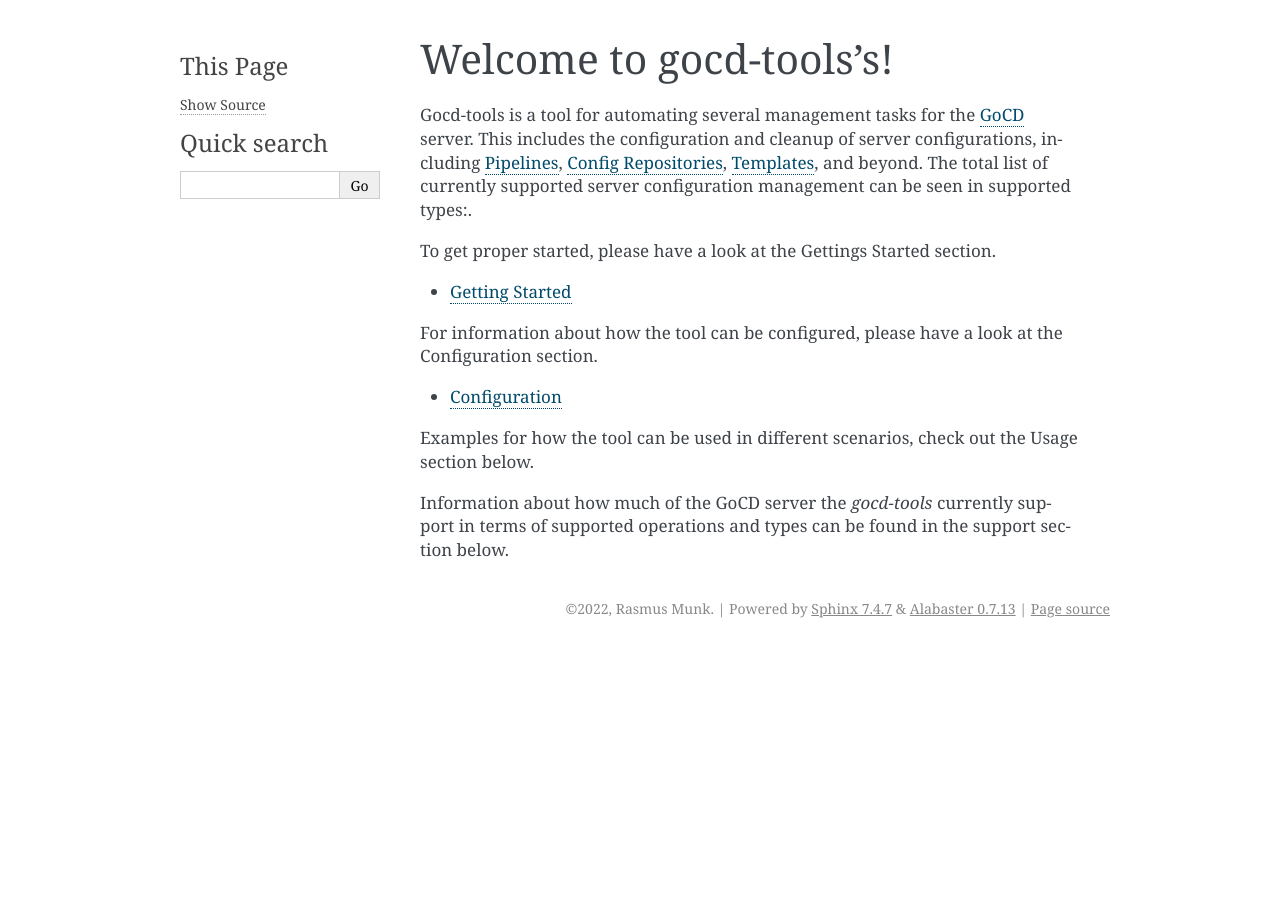
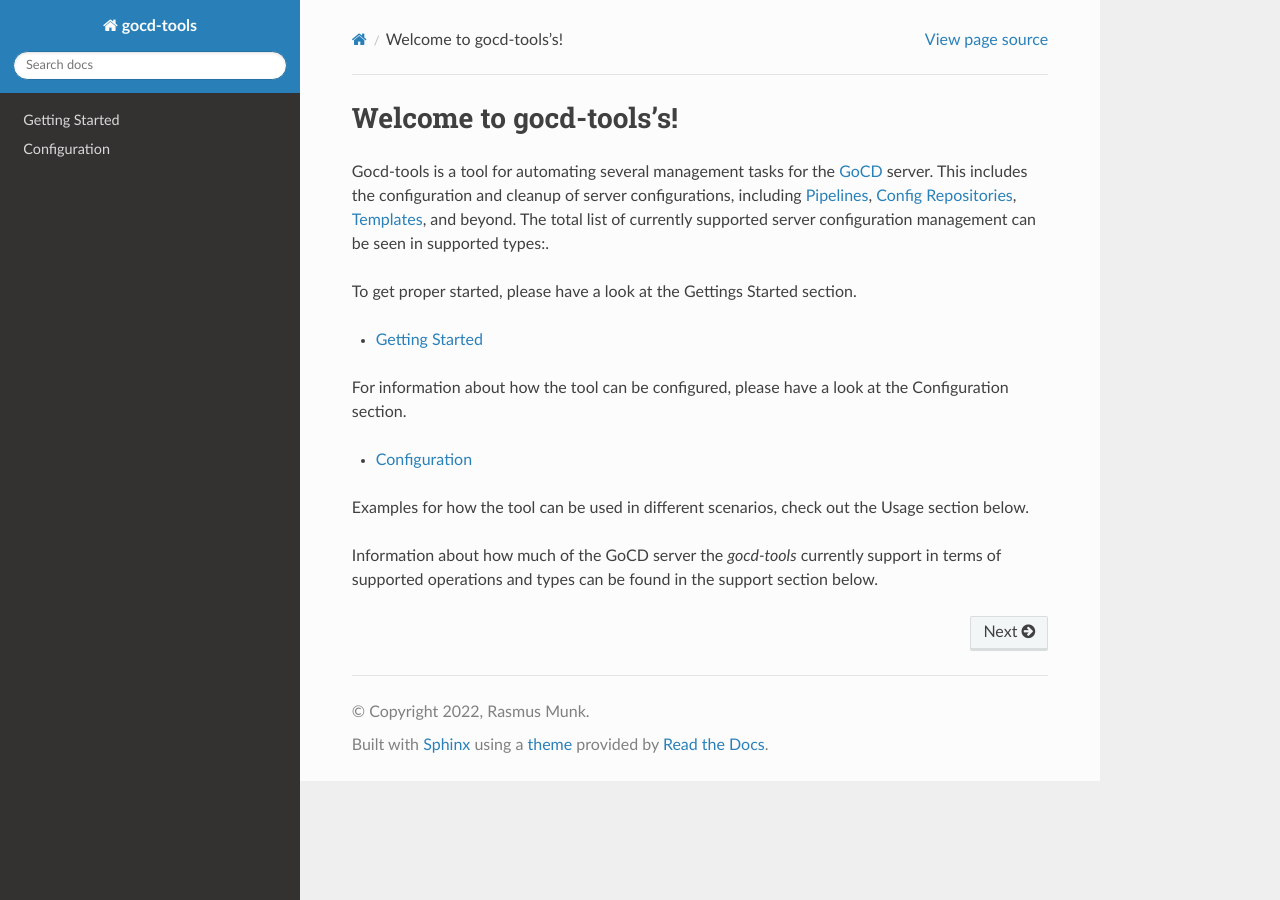
Before and after one commit to rasmunk/gocd-tools, a Sphinx documentation site: the page built from docs/source/index.rst, in a window 1280 px wide. Built offline with Sphinx 7.4.7 and the Read the Docs theme 2.0.0, drawn with Linux system fonts in a browser that asks for light colours; pages that are not in the unit, such as notebooks, are missing from menus.

Commit message:
Switch to the sphinx_rtd_theme and add the uninstallation section

```diff
--- a/docs/source/conf.py
+++ b/docs/source/conf.py
@@ -1,19 +1,5 @@
-# Configuration file for the Sphinx documentation builder.
-#
-# This file only contains a selection of the most common options. For a full
-# list see the documentation:
-# https://www.sphinx-doc.org/en/master/usage/configuration.html
-
-# -- Path setup --------------------------------------------------------------
-
-# If extensions (or modules to document with autodoc) are in another directory,
-# add these directories to sys.path here. If the directory is relative to the
-# documentation root, use os.path.abspath to make it absolute, like shown here.
-#
-# import os
-# import sys
-# sys.path.insert(0, os.path.abspath('.'))
-
+# Configuration file for the gocd-tools documentation site.
+import sphinx_rtd_theme
 
 # -- Project information -----------------------------------------------------
 
@@ -28,6 +14,7 @@
 # extensions coming with Sphinx (named 'sphinx.ext.*') or your custom
 # ones.
 extensions = [
+    'sphinx_rtd_theme'
 ]
 
 # Add any paths that contain templates here, relative to this directory.
@@ -44,7 +31,7 @@
 # The theme to use for HTML and HTML Help pages.  See the documentation for
 # a list of builtin themes.
 #
-html_theme = 'alabaster'
+html_theme = 'sphinx_rtd_theme'
 
 # Add any paths that contain custom static files (such as style sheets) here,
 # relative to this directory. They are copied after the builtin static files,
--- a/docs/source/sections/getting-started/index.rst
+++ b/docs/source/sections/getting-started/index.rst
@@ -8,3 +8,4 @@
 
     prerequisites
     installation
+    uninstallation
```
